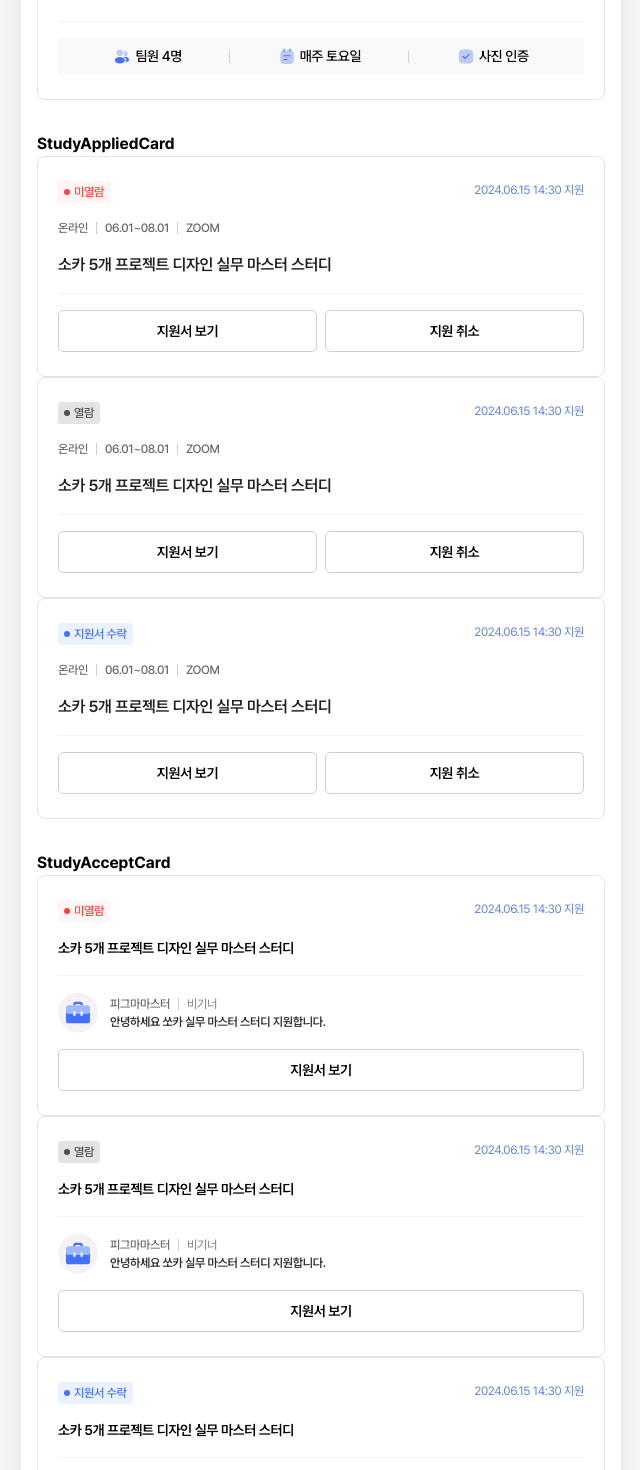
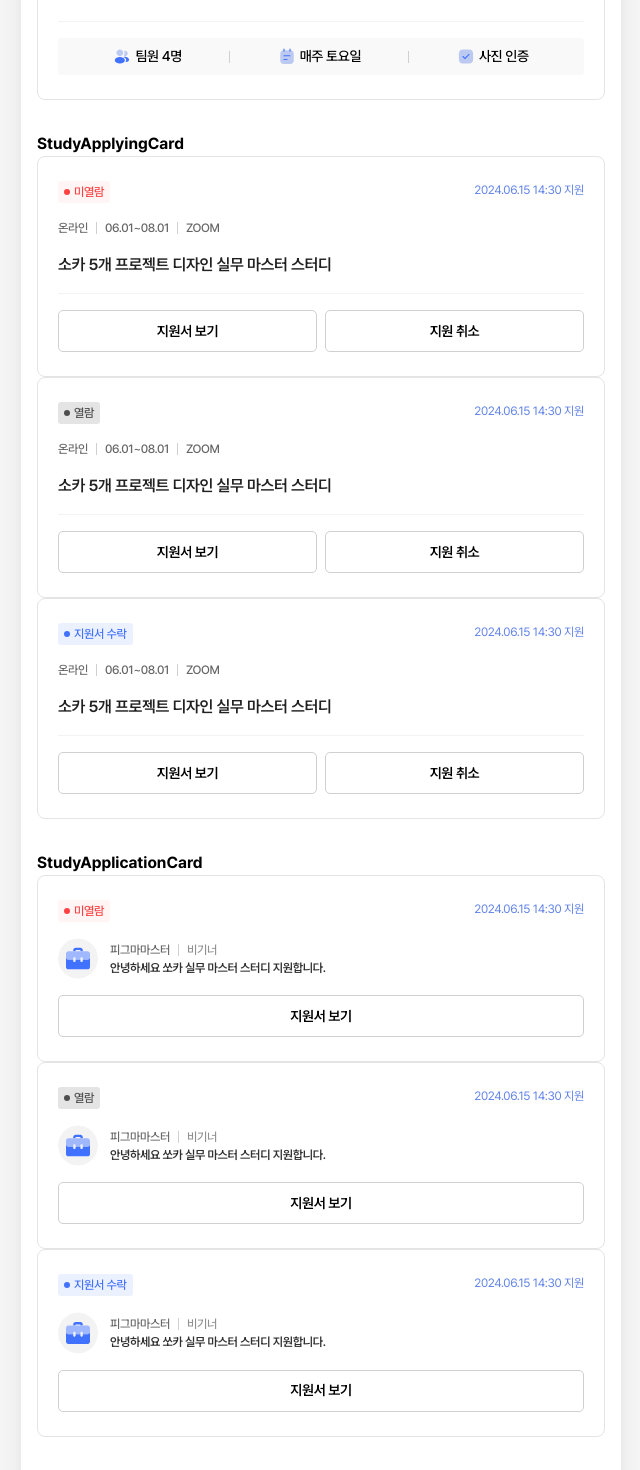
Before and after one commit to sturing-fourten/sturing, a Next.js app: page /publishing in a window 1280 px wide. Shown: the part 3460-4930 px from the top of the page, without its empty margins (319-959 px from the left). Built offline with nearby package versions, Linux system fonts and the light colour scheme.

Commit message:
Refactor: 내 스터디 대기 탭, 지원서 카드, 지원 중인 스터디 카드 수정

```diff
--- a/src/app/mystudy/@tabs/applied/page.tsx
+++ /dev/null
@@ -1,11 +0,0 @@
-import StudyAppliedCard from "@/components/commons/card/StudyAppliedCard";
-
-export default function AppliedTabPage() {
-  return (
-    <div className="flex flex-col gap-3 py-5">
-      <StudyAppliedCard status={"APPLIED"} />
-      <StudyAppliedCard status={"APPLIED_VIEW"} />
-      <StudyAppliedCard status={"ACCEPTED"} />
-    </div>
-  );
-}
--- /dev/null
+++ b/src/app/mystudy/@tabs/applying/page.tsx
@@ -0,0 +1,28 @@
+import StudyApplyingCard from "@/components/commons/card/StudyApplyingCard";
+import StudyRecruitingCard from "@/components/commons/card/StudyRecruitingCard";
+import { InsideMenu } from "@/components/commons/card/element/InsideMenu";
+
+export default function AppliedTabPage() {
+  return (
+    <section className="pt-5 pb-10">
+      <form className="flex gap-3 mb-4">
+        <InsideMenu title="모집 중" number={2} isCurrent={true} />
+        <InsideMenu title="지원 중" number={1} isCurrent={false} />
+      </form>
+
+      {/* 모집 중 */}
+      <div className="flex flex-col gap-3 pb-5">
+        <StudyApplyingCard status={"APPLIED"} />
+        <StudyApplyingCard status={"APPLIED_VIEW"} />
+        <StudyApplyingCard status={"ACCEPTED"} />
+      </div>
+
+      {/* 지원 중 */}
+      <div className="flex flex-col gap-3 pb-5">
+        <StudyRecruitingCard />
+        <StudyRecruitingCard />
+        <StudyRecruitingCard />
+      </div>
+    </section>
+  );
+}
--- a/src/app/publishing/page.tsx
+++ b/src/app/publishing/page.tsx
@@ -1,8 +1,8 @@
 "use client";
 import { StudyCategoryButton } from "@/components/commons/StudyCategoryButton";
 import LectureCard from "@/components/commons/card/LectureCard";
-import StudyAcceptCard from "@/components/commons/card/StudyAcceptCard";
-import StudyAppliedCard from "@/components/commons/card/StudyAppliedCard";
+import StudyApplicationCard from "@/components/commons/card/StudyApplicationCard";
+import StudyApplyingCard from "@/components/commons/card/StudyApplyingCard";
 import StudyDoneCard from "@/components/commons/card/StudyDoneCard";
 import StudyOnGoingCard from "@/components/commons/card/StudyOnGoingCard";
 import { StudyRecruitCard } from "@/components/commons/card/StudyRecruitCard";
@@ -21,6 +21,7 @@ import TabBarUnderlined from "@/components/commons/TabBarLinkUnderlined";
 import TabMenuButtonUnderlined from "@/components/commons/TabMenuButtonUnderlined";
 import { AssessmentCheckboxCard } from "@/components/commons/AssessmentCheckboxCard";
 import { POSITIVE_ASSESSMENT_LIST } from "@/constant/teammate-review";
+import StudyRecruitingCard from "@/components/commons/card/StudyRecruitingCard";
 
 // UI 확인 용
 export const SAMPLE_PROGRESS_WAY_TYPE = {
@@ -448,17 +449,17 @@ export default function page() {
       </div>
 
       <div className="p-4">
-        <h1 className="font-bold">StudyAppliedCard</h1>
-        <StudyAppliedCard status={"APPLIED"} />
-        <StudyAppliedCard status={"APPLIED_VIEW"} />
-        <StudyAppliedCard status={"ACCEPTED"} />
+        <h1 className="font-bold">StudyApplyingCard</h1>
+        <StudyApplyingCard status={"APPLIED"} />
+        <StudyApplyingCard status={"APPLIED_VIEW"} />
+        <StudyApplyingCard status={"ACCEPTED"} />
       </div>
 
       <div className="p-4">
-        <h1 className="font-bold">StudyAcceptCard</h1>
-        <StudyAcceptCard status={"APPLIED"} />
-        <StudyAcceptCard status={"APPLIED_VIEW"} />
-        <StudyAcceptCard status={"ACCEPTED"} />
+        <h1 className="font-bold">StudyApplicationCard</h1>
+        <StudyApplicationCard status={"APPLIED"} />
+        <StudyApplicationCard status={"APPLIED_VIEW"} />
+        <StudyApplicationCard status={"ACCEPTED"} />
       </div>
 
       <div className="p-4">
@@ -496,6 +497,11 @@ export default function page() {
           ))}
         </ul>
       </div>
+
+      <div className="p-4">
+        <h1 className="font-bold">StudyRecruitingCard</h1>
+        <StudyRecruitingCard />
+      </div>
     </>
   );
 }
--- a/src/components/commons/card/StudyAcceptCard.tsx
+++ b/src/components/commons/card/StudyApplicationCard.tsx
@@ -3,14 +3,11 @@ import StudyApplyInfo from "./element/StudyApplyInfo";
 import { business as sampleImage } from "@/../public/icons/icons";
 import StudyCardButton from "./element/StudyCardButton";
 
-export default function StudyAcceptCard({ status }: { status: "APPLIED" | "APPLIED_VIEW" | "ACCEPTED" }) {
+export default function StudyApplicationCard({ status }: { status: "APPLIED" | "APPLIED_VIEW" | "ACCEPTED" }) {
   return (
     <article className="flex flex-col gap-4 px-5 py-6 bg-white border border-gray-300 rounded-lg">
       <StudyApplyInfo status={status} />
-      <p className="text-gray-1000 text-[14px] font-semibold tracking-[-0.42px]">
-        {"소카 5개 프로젝트 디자인 실무 마스터 스터디"}
-      </p>
-      <hr className="bg-gray-300" />
+
       <section className="flex items-center justify-stretch gap-3">
         <Image
           className="rounded-[40px] overflow-hidden"
@@ -30,6 +27,7 @@ export default function StudyAcceptCard({ status }: { status: "APPLIED" | "APPLI
           </p>
         </div>
       </section>
+
       <StudyCardButton>지원서 보기</StudyCardButton>
     </article>
   );
--- a/src/components/commons/card/StudyAppliedCard.tsx
+++ b/src/components/commons/card/StudyApplyingCard.tsx
@@ -2,7 +2,7 @@ import StudyApplyInfo from "./element/StudyApplyInfo";
 import StudyCardButton from "./element/StudyCardButton";
 import StudyMeetingInfo from "./element/StudyMeetingInfo";
 
-export default function StudyAppliedCard({ status }: { status: "APPLIED" | "APPLIED_VIEW" | "ACCEPTED" }) {
+export default function StudyApplyingCard({ status }: { status: "APPLIED" | "APPLIED_VIEW" | "ACCEPTED" }) {
   return (
     <article className="flex flex-col gap-4 px-5 py-6 bg-white border border-gray-300 rounded-lg">
       <StudyApplyInfo status={status} />
--- a/src/constant/study.ts
+++ b/src/constant/study.ts
@@ -100,6 +100,6 @@ export const USER_FAVORITE_FIELD_TYPE = {
 
 export const STUDY_TAB_MENU_LIST: TTabMenuLinkUnderlinedItem[] = [
   { id: "progress", title: "진행", href: "/mystudy/", count: 1 },
-  { id: "applied", title: "대기", href: "/mystudy/applied", count: 1 },
+  { id: "applying", title: "대기", href: "/mystudy/applying", count: 1 },
   { id: "done", title: "완료", href: "/mystudy/done", count: 1 },
 ];
```
